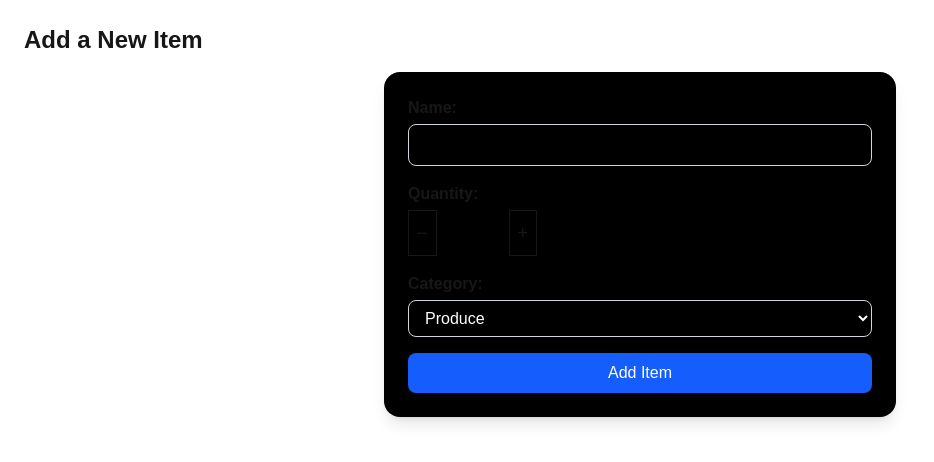
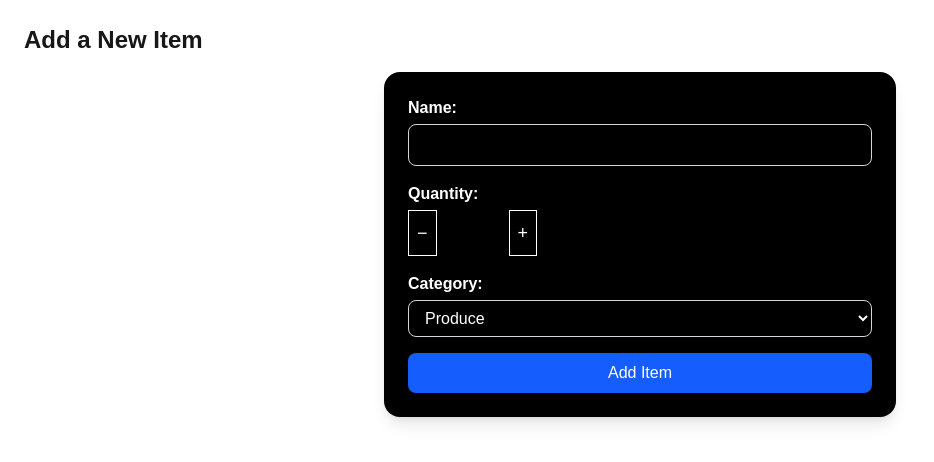
Before and after one commit to TessaFey/cprg306-assignments, a Next.js app: page /week-5 in a window 1280 px wide. Shown: the top 462 px of the page, without its empty margins (0-934 px from the left). Built offline with nearby package versions, Linux system fonts and the light colour scheme.

Commit message:
Visibility
testing on other browsers resulted in the fields being unseen. maybe something to do with Dark Mode

```diff
--- a/app/week-5/new-items.js
+++ b/app/week-5/new-items.js
@@ -52,7 +52,7 @@ export default function NewItem() {
       className="max-w-lg mx-auto bg-black p-6 rounded-2xl shadow-lg space-y-4 border-blue-700"
     >
       <div>
-        <label className="block mb-1 font-semibold">Name:</label>
+        <label className="block mb-1 font-semibold text-white">Name:</label>
         <input
           type="text"
           value={name}
@@ -65,19 +65,19 @@ export default function NewItem() {
 
       <div className="bg-black">
       <div>
-        <label className="block mb-1 font-semibold">Quantity:</label>
+        <label className="block mb-1 font-semibold text-white">Quantity:</label>
       </div>
       <div className="flex items-center gap-2">
         <button
           onClick={decrement}
           disabled={quantity === 1}
-          className={`px-2 py-2 border text-lg
-            ${quantity === 1 ? "opacity-50 cursor-not-allowed" : "hover:bg-gray-800"}`}
+          className={`px-2 py-2 border text-lg text-white
+            ${quantity === 1 ? "opacity-50 cursor-not-allowed" : "hover:bg-blue-300"}`}
         >
           −
         </button>
 
-        <div className="min-w-[56px] text-center">
+        <div className="min-w-[56px] text-center text-white">
           <span className="text-2xl font-bold">{quantity}</span>
 
         </div>
@@ -85,8 +85,8 @@ export default function NewItem() {
         <button
           onClick={increment}
           disabled={quantity === 20}
-          className={`px-2 py-2 border text-lg
-            ${quantity === 20 ? "opacity-50 cursor-not-allowed" : "hover:bg-gray-800"}`}
+          className={`px-2 py-2 border text-lg text-white
+            ${quantity === 20 ? "opacity-50 cursor-not-allowed" : "hover:bg-blue-300"}`}
         >
           +
         </button>
@@ -96,7 +96,7 @@ export default function NewItem() {
 
 
       <div>
-        <label className="block mb-1 font-semibold">Category:</label>
+        <label className="block mb-1 font-semibold text-white">Category:</label>
         <select
           value={category}
           onChange={(e) => setCategory(e.target.value)}
@@ -116,7 +116,7 @@ export default function NewItem() {
         </select>
       </div>
 
-      {/* Submit Button */}
+      {}
       <button
         type="submit"
         className="w-full bg-blue-600 text-white py-2 rounded-lg hover:bg-blue-700 transition"
```
